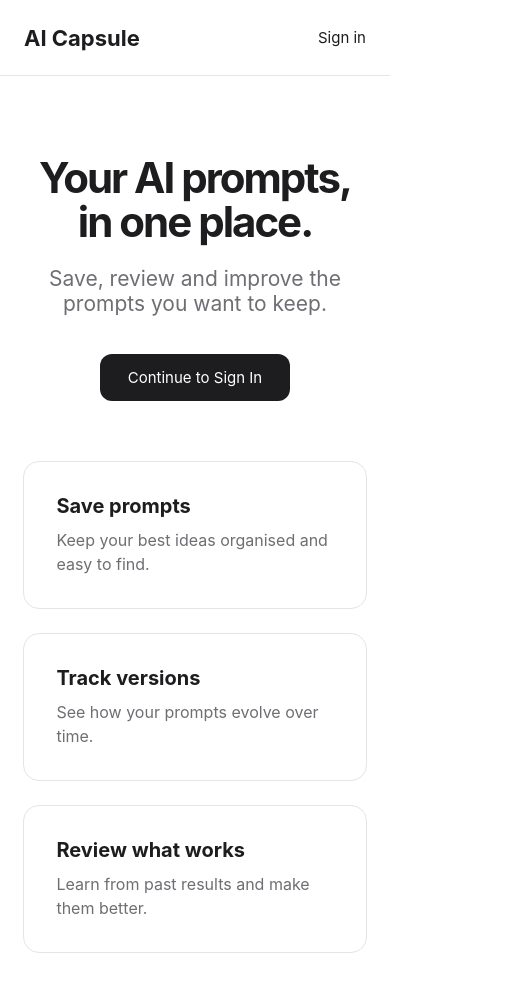
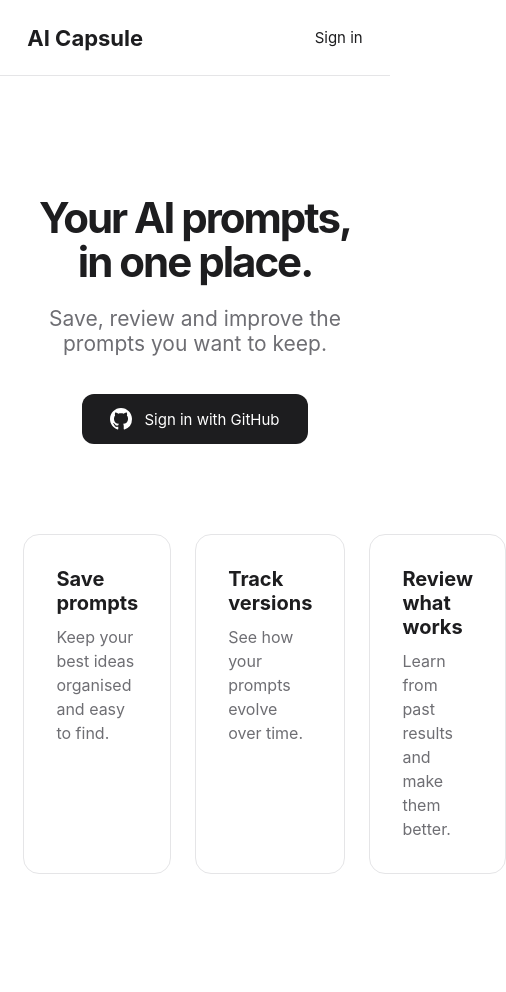
Before and after one commit to kozturk02/Assignment-3, a React app in the folder frontend/: page / in a window 390 px wide. Shown: the top 992 px of the page, 506 px wide, since content can reach past the window. After the commit the page ends 964 px from the top, so only its background shows below. Built offline with nearby package versions, Linux system fonts and the light colour scheme; no server answers; the HTML template or start-up script is replaced by a standard one.

Commit message:
updated add/edit mode

```diff
--- a/frontend/src/App.css
+++ b/frontend/src/App.css
@@ -276,10 +276,17 @@
   color: #1d1d1f;
 }
 
-.capsule-actions .delete-button,
+.capsule-actions .delete-button {
+  padding: 8px 14px;
+  border: none;
+  border-radius: 8px;
+  background: #ff3b30;
+  color: white;
+  font-weight: 600;
+}
+
 .capsule-actions .delete-button:hover {
-  color: #d70015;
-  font-weight: bold;
+  background: #e5342b;
 }
 
 .empty-capsules {
@@ -515,72 +522,13 @@
   cursor: default;
 }
 
+.github-main-button {
+  display: inline-flex;
+  align-items: center;
+  gap: 12px;
+}
 
-/* Mobile */
-
-@media (max-width: 750px) {
-  .header {
-    padding: 0 24px;
-  }
-
-  .home {
-    padding: 80px 20px 60px;
-  }
-
-  .home h1 {
-    font-size: 42px;
-  }
-
-  .features {
-    grid-template-columns: 1fr;
-  }
-
-  .dashboard {
-    width: min(92%, 1180px);
-    padding-top: 45px;
-  }
-
-  .dashboard-heading {
-    align-items: flex-start;
-    flex-direction: column;
-  }
-
-  .dashboard-heading h1 {
-    font-size: 34px;
-  }
-
-  .capsule-main,
-  .form-row,
-  .form-row.three {
-    grid-template-columns: 1fr;
-  }
-
-  .capsule-left {
-    padding-right: 0;
-    padding-bottom: 20px;
-    border-right: none;
-    border-bottom: 1px solid #eeeeef;
-  }
-
-  .capsule-facts {
-    grid-template-columns: 1fr 1fr;
-  }
-
-  .capsule-footer {
-    align-items: flex-start;
-    flex-direction: column;
-  }
-
-  .capsule-form {
-    padding: 24px 20px;
-  }
-
-  .screenshot-add {
-    grid-template-columns: 1fr;
-  }
-
-  .screenshot-add .upload-button,
-  .add-button {
-    width: 100%;
-  }
+.github-icon {
+  width: 22px;
+  height: 22px;
 }
--- a/frontend/src/api.js
+++ b/frontend/src/api.js
@@ -1,4 +1,7 @@
-const BASE_URL = 'http://localhost:3001';
+const PORT = process.env.PORT || process.env.BACKEND_PORT || 3001;
+const HOST = process.env.HOST_ADDRESS || 'localhost';
+const FRONTEND_PORT = process.env.FRONTEND_PORT || 5173;
+const FRONTEND_URL = `http://${HOST}:${FRONTEND_PORT}`;
 
 async function request(path, options = {}) {
   const res = await fetch(`${BASE_URL}${path}`, {
--- a/frontend/src/components/CapsuleForm.jsx
+++ b/frontend/src/components/CapsuleForm.jsx
@@ -90,7 +90,7 @@
         <div className="form-row three">
           <label>Project name<input name="project_name" value={form.project_name} onChange={handleChange} required /></label>
           <label>Prompt title<input name="prompt_title" value={form.prompt_title} onChange={handleChange} required /></label>
-          <label>Prompt version<input name="prompt_version" value={form.prompt_version} onChange={handleChange} placeholder="v1" /></label>
+          <label>Prompt version<input name="prompt_version" value={form.prompt_version} onChange={handleChange} /></label>
         </div>
 
         <div className="form-row">
@@ -101,12 +101,11 @@
             </select>
           </label>
 
-          <label>Custom category
+          <label>
             <input
               value={customCategory}
               onChange={e => setCustomCategory(e.target.value)}
               disabled={form.category !== 'Custom'}
-              placeholder="Enter custom category"
               required={form.category === 'Custom'}
             />
           </label>
--- /dev/null
+++ b/frontend/src/components/Icons.jsx
@@ -0,0 +1,17 @@
+export function GitHubIcon({ className }) {
+  return (
+    <svg className={className} viewBox="0 0 16 16" aria-hidden="true">
+      <path
+        fill="currentColor"
+        d="M8 0C3.58 0 0 3.58 0 8c0 3.54 2.29 6.53 5.47 7.59.4.07.55-.17.55-.38
+        0-.19-.01-.82-.01-1.49-2.01.37-2.53-.49-2.69-.94-.09-.23-.48-.94-.82-1.13
+        -.28-.15-.68-.52-.01-.53.63-.01 1.08.58 1.23.82.72 1.21 1.87.87 2.33.66
+        .07-.52.28-.87.5-1.07-1.78-.2-3.64-.89-3.64-3.95 0-.87.31-1.59.82-2.15
+        -.08-.2-.36-1.02.08-2.12 0 0 .67-.21 2.2.82.64-.18 1.32-.27 2-.27s1.36.09
+        2 .27c1.53-1.04 2.2-.82 2.2-.82.44 1.1.16 1.92.08 2.12.51.56.82 1.27
+        .82 2.15 0 3.07-1.87 3.75-3.65 3.95.29.25.54.73.54 1.48 0 1.07-.01 1.93
+        -.01 2.2 0 .21.15.46.55.38A8.01 8.01 0 0 0 16 8c0-4.42-3.58-8-8-8Z"
+      />
+    </svg>
+  );
+}
--- a/frontend/src/pages/HomePage.jsx
+++ b/frontend/src/pages/HomePage.jsx
@@ -1,4 +1,5 @@
 import HeaderPanel from '../components/HeaderPanel';
+import { GitHubIcon } from '../components/Icons';
 
 function HomePage({ loggedIn, user, loginWithGitHub, openDashboard, handleSignOut }) {
   let loginButton = (loggedIn ? "Continue to Dashboard" : "Continue to Sign In");
@@ -16,8 +17,12 @@
         <h1>Your AI prompts, in one place.</h1>
         <p>Save, review and improve the prompts you want to keep.</p>
 
-        <button className="main-button" onClick={loggedIn ? openDashboard : loginWithGitHub}>
-          {loginButton}
+        <button
+          className={`main-button ${!loggedIn ? 'github-main-button' : ''}`}
+          onClick={loggedIn ? openDashboard : loginWithGitHub}
+        >
+          {!loggedIn && <GitHubIcon className="github-icon" />}
+          {loggedIn ? 'Continue to Dashboard' : 'Sign in with GitHub'}
         </button>
       </section>
 
--- a/frontend/vite.config.js
+++ b/frontend/vite.config.js
@@ -1,10 +1,15 @@
-import { defineConfig } from 'vite';
+import { defineConfig, loadEnv } from 'vite';
 import react from '@vitejs/plugin-react';
 
-export default defineConfig({
-  plugins: [react()],
-  server: {
-    port: 5173,
-    host: '0.0.0.0',
-  },
+export default defineConfig(({ mode }) => {
+  const env = loadEnv(mode, process.cwd(), '');
+
+  return {
+    plugins: [react()],
+    define: {
+      'import.meta.env.BACKEND_PORT': JSON.stringify(env.BACKEND_PORT || '3001'),
+      'import.meta.env.FRONTEND_PORT': JSON.stringify(env.FRONTEND_PORT || '5173'),
+      'import.meta.env.HOST_ADDRESS': JSON.stringify(env.HOST_ADDRESS || 'localhost')
+    }
+  };
 });
```
Also changed, not shown: 2 other files (tests, documents, lock files or other folders).
